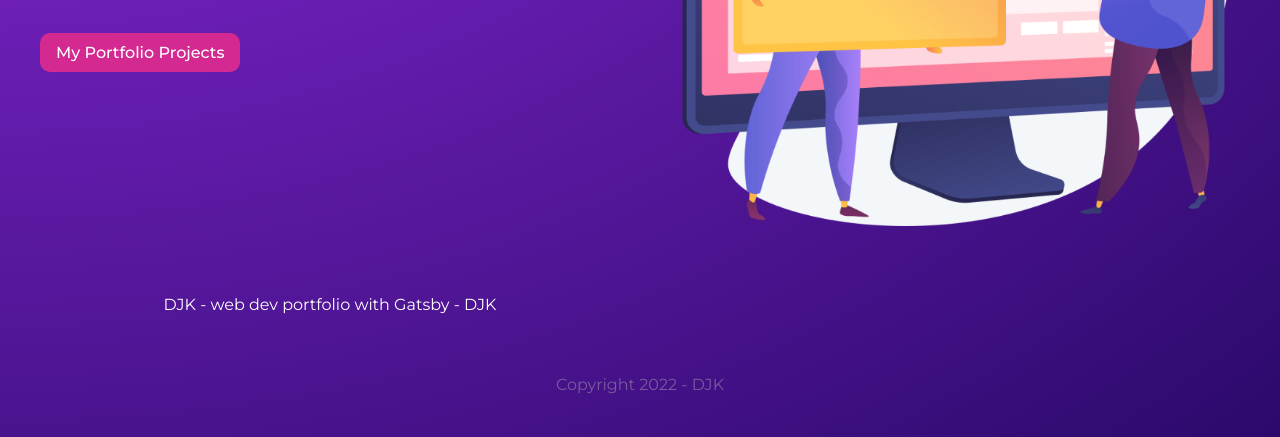
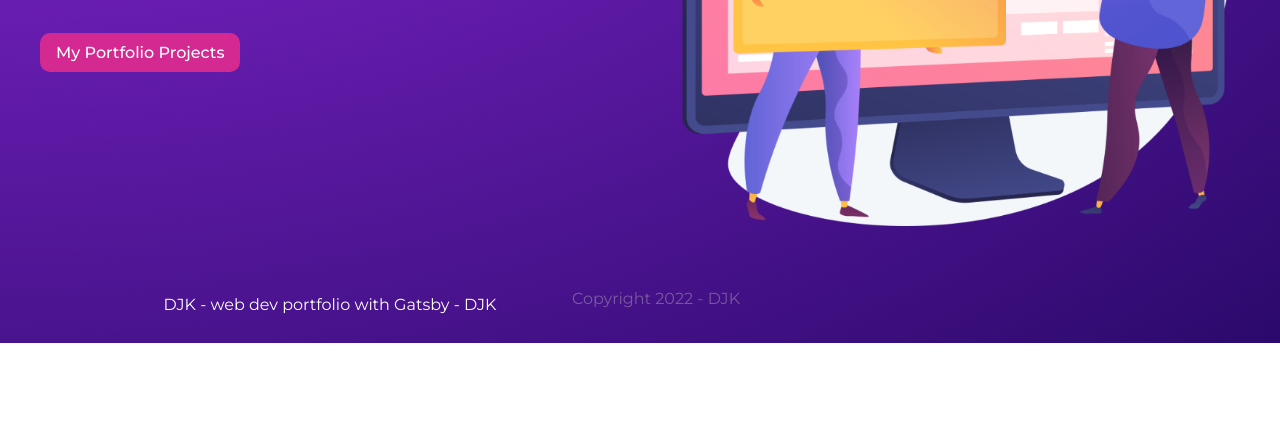
Before and after one commit to x03r4/G02, a Gatsby site: page / in a window 1280 px wide. Shown: the part 457-894 px from the top of the page. After the commit the page ends 800 px from the top, so only its background shows below. Built offline with nearby package versions, Linux system fonts and the light colour scheme; Gatsby itself is replaced by a stand-in of ours.

Commit message:
footer always on bottom

```diff
--- a/src/styles/global.css
+++ b/src/styles/global.css
@@ -18,6 +18,8 @@ body {
     rgba(43, 9, 107, 1) 100%
   );
   background-repeat: no-repeat;
+  display: flex;
+  flex-direction: column;
 }
 p {
   margin: 16px auto;
@@ -48,8 +50,14 @@ nav a {
 nav a:hover {
   border-color: white;
 }
+footer {
+  position: absolute;
+  bottom: 0;
+  padding: 1em;
+  /* border: 1px solid white; */
+  min-width: 1200px;
+}
 footer p {
   text-align: center;
   color: #bbbbbb6e;
-  margin: 40px auto;
 }
```
